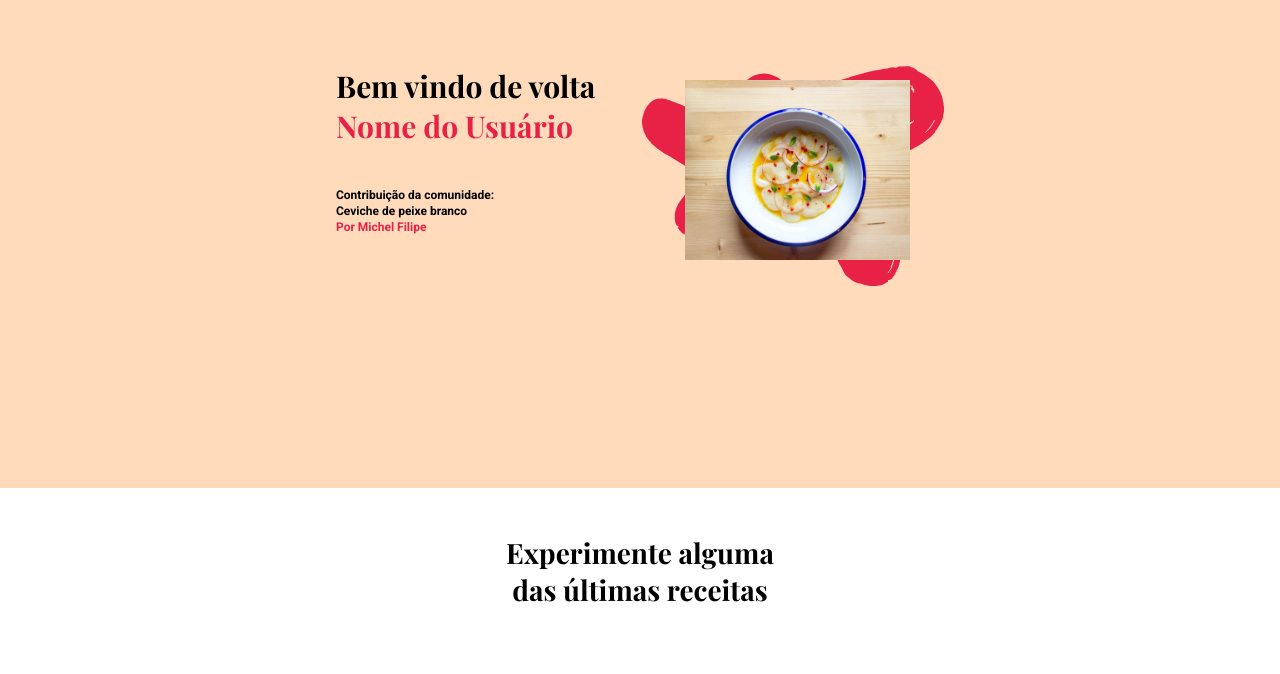
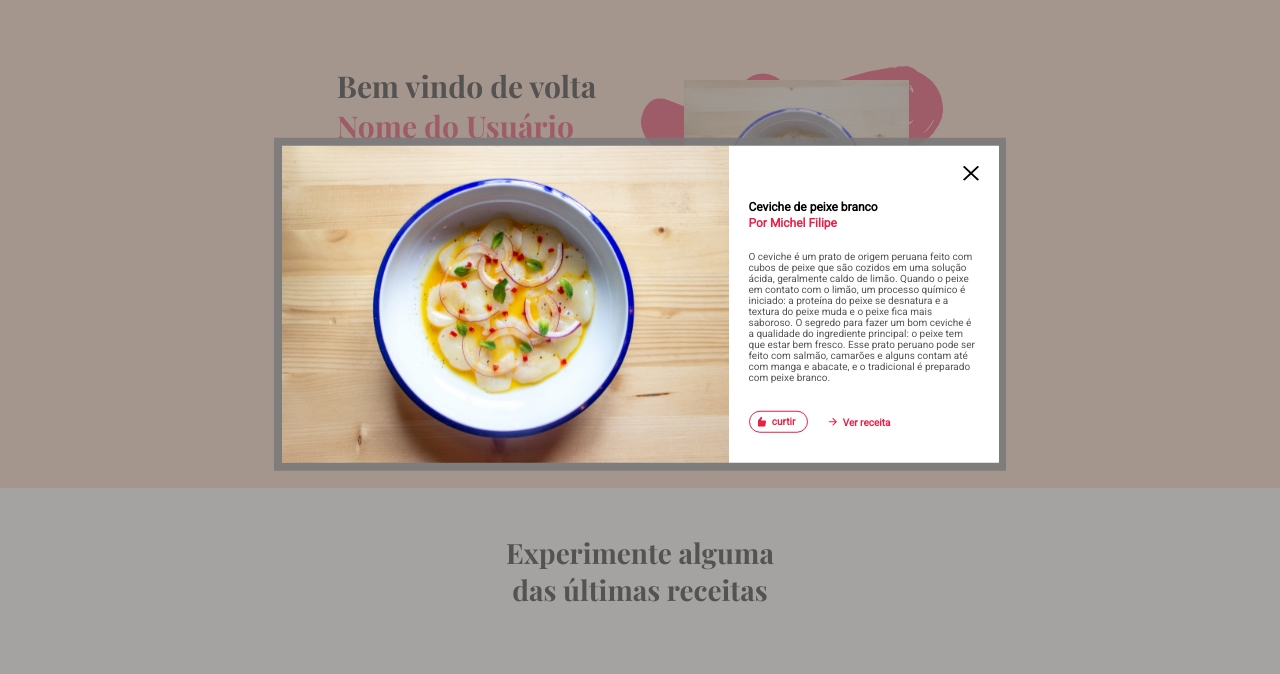
Before and after one commit to rebeccamoura/teste-tecnico-celero, a plain HTML site: page index.html in a window 1280 px wide. Shown: the part 96-770 px from the top of the page. Drawn offline with nearby package versions, Linux system fonts and the light colour scheme.

Commit message:
Lightbox pronta!

```diff
--- a/ambience.js
+++ b/ambience.js
@@ -1,5 +1,8 @@
 q('.img-prato img').addEventListener('mouseover', removerDNone)
 q('.img-prato img').addEventListener('mouseout', addDNone)
+
+q('.img-prato').addEventListener('click', expandirPrato)
+q('#ceviche-expandido div.content div.textos img').addEventListener('click', addDNone)
 
 q('#perfil div img').addEventListener('click', removerDNone)
 q('#sidebar div img.fechar').addEventListener('click', addDNone)
@@ -7,6 +10,7 @@ q('#sidebar div img.fechar').addEventListener('click', addDNone)
 q('#prato-receita img').addEventListener('mouseover', removerDNone)
 q('#prato-receita img').addEventListener('mouseout', addDNone)
 
+
 /*q('.img-prato').addEventListener('mouseover', mostrarVerFoto)
 q('.img-prato').addEventListener('mouseout', esconderVerFoto)
 
--- a/functions.js
+++ b/functions.js
@@ -14,26 +14,8 @@ function addDNone(event) {
     q(`#${event.target.dataset.key}`).classList.add('d-none')
 
 }
+function expandirPrato(event) {
+    q('#ceviche-expandido').classList.remove('d-none')
+}
 
 function mudarImg() {}
-
-
-/*function mostrarVerFoto(event) {
-
-    q('#hover-first-plate').classList.remove('d-none')
-
-}
-
-function esconderVerFoto(event) {
-    q('#hover-first-plate').classList.add('d-none')
-}
-
-function mostrarVerReceita() {
-    q('#prato-receita div.hover').classList.remove('d-none')
-}
-
-function esconderVerReceita() {
-    q('#prato-receita div.hover').classList.add('d-none')
-}
-
-function mostrarSideBar() {}*/
--- a/index.html
+++ b/index.html
@@ -62,6 +62,36 @@
                     <img src="assets/fundo-prato-ceviche.svg" alt="Fundo para prato de ceviche">
                 </div>
 
+            </div>
+
+
+            <div id="ceviche-expandido" class="ceviche-expandido">
+                <div class="content">
+
+                    <img src="assets/img-prato-ceviche-expandido.png" alt="Prato de ceviche">
+
+                    <div class="textos">
+                        <img class="fechar" data-key="ceviche-expandido" src="assets/fechar.svg" alt="Ícone fechar aba">
+
+                        <h1>Ceviche de peixe branco
+                            <span>Por Michel Filipe</span>
+                        </h1>
+
+                        <p>O ceviche é um prato de origem peruana feito com cubos de peixe que são cozidos em uma solução ácida, geralmente caldo de limão. Quando o peixe em contato com o limão, um processo químico é iniciado: a proteína do peixe se desnatura e a textura do peixe muda e o peixe fica mais saboroso. O segredo para fazer um bom ceviche é a qualidade do ingrediente principal: o peixe tem que estar bem fresco. Esse prato peruano pode ser feito com salmão, camarões e alguns contam até com manga e abacate, e o tradicional é preparado com peixe branco.</p>
+
+                        <div class="actions">
+                            <div class="btn">
+                                <img src="assets/like.svg" alt="Ícone de like">
+                                <p>curtir</p>
+                            </div>
+                            <div class="ver-receita">
+                                <img src="assets/seta_direita.svg" alt="Seta para o lado direito">
+                                <p>Ver receita</p>
+                            </div>
+                        </div>
+                    </div>
+
+                </div>
             </div>
 
         </header>
--- a/style.css
+++ b/style.css
@@ -2,7 +2,7 @@
 
 @import url('https://fonts.googleapis.com/css2?family=Playfair+Display:wght@700&display=swap');
 
-@import url('https://fonts.googleapis.com/css2?family=Roboto:wght@700&display=swap');
+@import url('https://fonts.googleapis.com/css2?family=Playfair+Display:wght@700&family=Roboto&display=swap');
 
 
 
@@ -422,7 +422,7 @@ footer div.footer div.redes-sociais img:last-child {
     display: none;
 }
 
-main div.sidebar {
+main div.sidebar, header div.ceviche-expandido {
     width: 100vw;
     height: 100vh;
     position: fixed;
@@ -443,3 +443,101 @@ main div.sidebar div.content {
 main div.sidebar div.content img.fechar {
     cursor: pointer;
 }
+
+
+/* Ceviche expandido */
+
+header div.ceviche-expandido div.content {
+    width: 732px;
+    height: 332.5px;
+    background-color: #797979da;
+    position: fixed;
+    top: 50%;
+    left: 50%;
+    transform: translate(-50%, -50%);
+    display: flex;
+    justify-content: center;
+    align-items: center;
+}
+
+header div.ceviche-expandido div.content img {}
+
+header div.ceviche-expandido div.content div.textos {
+    width: 270px;
+    height: 317px;
+    background-color: #fff;
+    margin-left: -1px;
+    box-sizing: border-box;
+    padding: 20px;
+    display: grid;
+}
+
+header div.ceviche-expandido div.content div.textos img.fechar {
+    width: 15.6px;
+    justify-self: right;
+    cursor: pointer;
+}
+
+header div.ceviche-expandido div.content div.textos h1 {
+    font-size: 1.2rem;
+    line-height: 1.33;
+}
+
+header div.ceviche-expandido div.content div.textos h1 span {
+    color: var(--lipstick-color);
+    display: block;
+}
+
+header div.ceviche-expandido div.content div.textos p {
+    font-weight: normal;
+    color: #555455;
+}
+
+header div.ceviche-expandido div.content div.textos :is(div.actions, div.actions button, div.actions div) {
+    display: flex;
+    align-items: center;
+}
+
+header div.ceviche-expandido div.content div.textos div.actions :is(div.btn, div.ver-receita) {
+    cursor: pointer;
+}
+
+header div.ceviche-expandido div.content div.textos div.actions div.ver-receita:hover {
+    text-decoration: underline;
+    color: var(--lipstick-color);
+}
+
+header div.ceviche-expandido div.content div.textos div.actions div.btn {
+    border: 0.5px solid var(--lipstick-color);
+    height: 15px;
+    padding: 2.5px 11.5px 3px 8.8px;
+    border-radius: 19px;
+    margin-right: 21.5px;
+}
+
+/*header div.ceviche-expandido div.content div.textos div.actions div.btn {
+    background-color: #fff;
+    border: solid 0.5px var(--lipstick-color);
+    height: 15px;
+    padding: 10px;
+
+}
+
+header div.ceviche-expandido div.content div.textos div.actions button p {
+    margin: 0px 0px 0px 5.5px;
+}
+
+header div.ceviche-expandido div.content div.textos div.actions button img {
+    width: 8px;
+    margin-top: 2px;
+}*/
+
+header div.ceviche-expandido div.content div.textos div.actions div img {
+    width: 8px;
+    margin-right: 5.5px;
+}
+
+header div.ceviche-expandido div.content div.textos div.actions :is(div.ver-receita p, div.btn p) {
+    color: var(--lipstick-color);
+    font-weight: bold;
+}
```
Also changed, not shown: assets/img-prato-ceviche-expandido.png (added), assets/like.svg (added).
